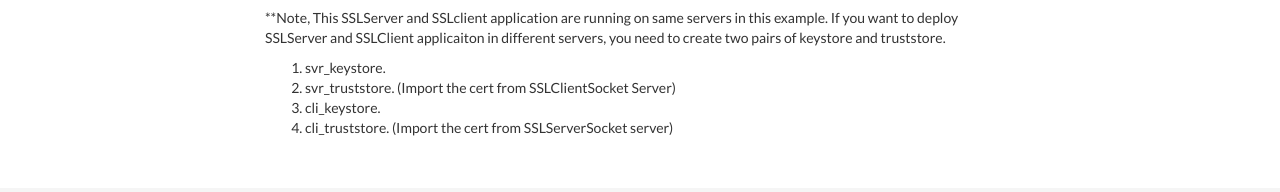
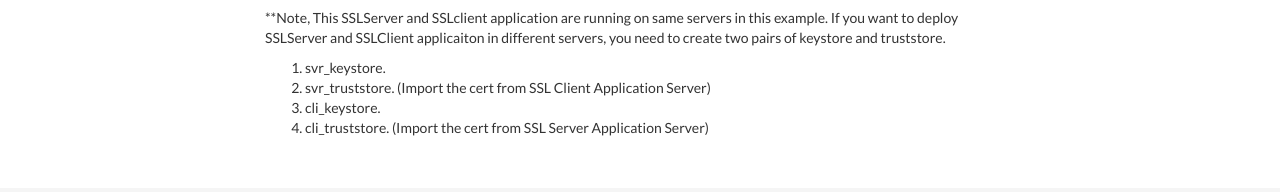
Before and after one commit to jd-xia/blog, a Jekyll site: the page built from _posts/2017-10-19-how-does-ssl-work.md, in a window 1280 px wide and 900 px high, scrolled down 5147 px. Shown: the part 692-884 px from the top of the window. Built offline with Jekyll 4.4.1, drawn with Linux system fonts in a browser that asks for light colours; nearby versions of some CDN libraries; some of the changed text lies outside the part shown.

Commit message:
Update 2017-10-19-how-does-ssl-work.md

```diff
--- a/_posts/2017-10-19-how-does-ssl-work.md
+++ b/_posts/2017-10-19-how-does-ssl-work.md
@@ -298,6 +298,6 @@ public class SSLClientSocket {
 This SSLServer and SSLclient application are running on same servers in this example.
 If you want to deploy SSLServer and SSLClient applicaiton in different servers, you need to create two pairs of keystore and truststore.
 1. svr_keystore.
-2. svr_truststore. (Import the cert from SSLClientSocket Server)
+2. svr_truststore. (Import the cert from SSL Client Application Server)
 3. cli_keystore.
-4. cli_truststore. (Import the cert from SSLServerSocket server)
+4. cli_truststore. (Import the cert from SSL Server Application Server)
```
Also changed, not shown: other parts of _posts/2017-10-19-how-does-ssl-work.md (+2 -2 lines).
